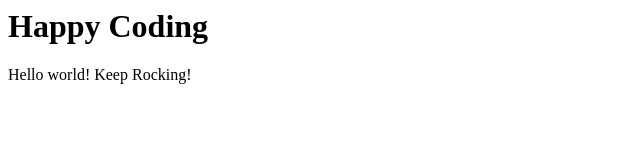
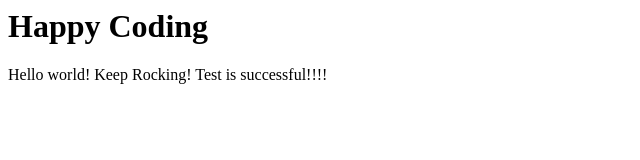
Before and after one commit to nirmalsth/static-test, a plain HTML site: page index.html in a window 1280 px wide. Shown: the whole page, without its empty margins (0-640 px from the left). Drawn offline with Linux system fonts and the light colour scheme.

Commit message:
Update index.html

```diff
--- a/index.html
+++ b/index.html
@@ -4,6 +4,6 @@
   </head>
   <body>
     <h1>Happy Coding</h1>
-    <p>Hello world! Keep Rocking!</p>
+    <p>Hello world! Keep Rocking! Test is successful!!!!</p>
   </body>
 </html>
```
